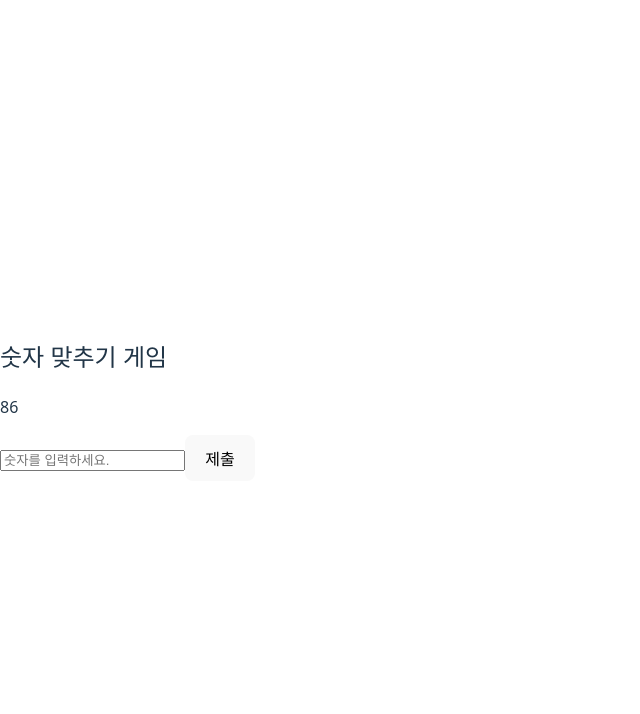
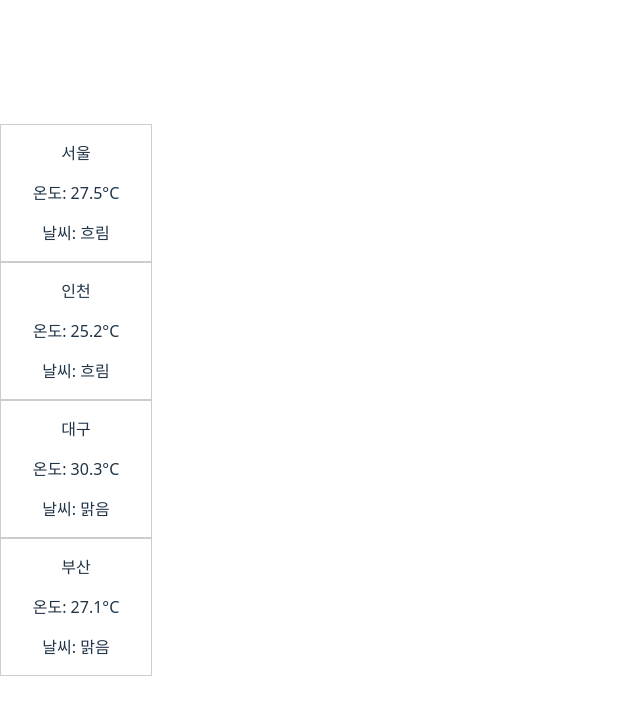
Before and after one commit to jjjuun-debug/practice-fe, a React (Vite) app: page / in a window 1280 px wide. Shown: the top 714 px of the page, without its empty margins (0-640 px from the left). Built offline with nearby package versions, Linux system fonts and the light colour scheme.

Commit message:
feat-day9

```diff
--- a/src/App.jsx
+++ b/src/App.jsx
@@ -1,42 +1,46 @@
-import React, { useState,useRef } from 'react';
+import React, { useState } from 'react';
 
 export default function App() {
 
-  const random = useRef(Math.floor(Math.random() * 100) + 1);
-
-  const [입력, 입력변경] = useState('');
-  const [비교, 비교변경] = useState(false);
-  const [메시지, 메시지변경] = useState('');
-
-  const 결과 = () => {
-    const 숫자 = parseInt(입력);
-
-    비교변경(true);
-
-    if (숫자 === random.current) { 메시지변경('맞췄습니다!'); }
-    else {
-      메시지변경('틀렸습니다. 다시 시도하세요.');
-      setTimeout(() => {비교변경(false);}, 1000);
+  const weather = [
+    {
+      id:1,
+      name:'서울',
+      tem: 27.5,
+      weather:'흐림',
+    },
+    {
+      id:2,
+      name:'인천',
+      tem: 25.2,
+      weather:'흐림'
+    },
+    {
+      id:3,
+      name:'대구',
+      tem:30.3,
+      weather:'맑음'
+    },
+    {
+      id:4,
+      name:'부산',
+      tem:27.1,
+      weather:'맑음'
     }
-  }
+  ]
 
   return (
     <div>
-      <h2> 숫자 맞추기 게임 </h2>
-      <p>{random.current}</p>
-      <input
-        type="text"
-        placeholder="숫자를 입력하세요."
-        value={입력}
-        onChange={(e) => 입력변경(e.target.value)}
-         onKeyDown={(e) => e.key === 'Enter' && 결과()}
-      />
-      <button onClick={ 결과 }>제출</button>
-      {비교 && (
-        <div>
-          <p>{메시지}</p>
+      {weather.map((a)=>(
+        <div key={a.id}  style={{
+          border: '1px solid #ccc',
+          width: '150px',
+          textAlign: 'center'}}>
+          <p>{a.name}</p>
+          <p>온도: {a.tem}°C</p>
+          <p>날씨: {a.weather}</p>
         </div>
-      )}
+      ))}
     </div>
   );
 }
```
